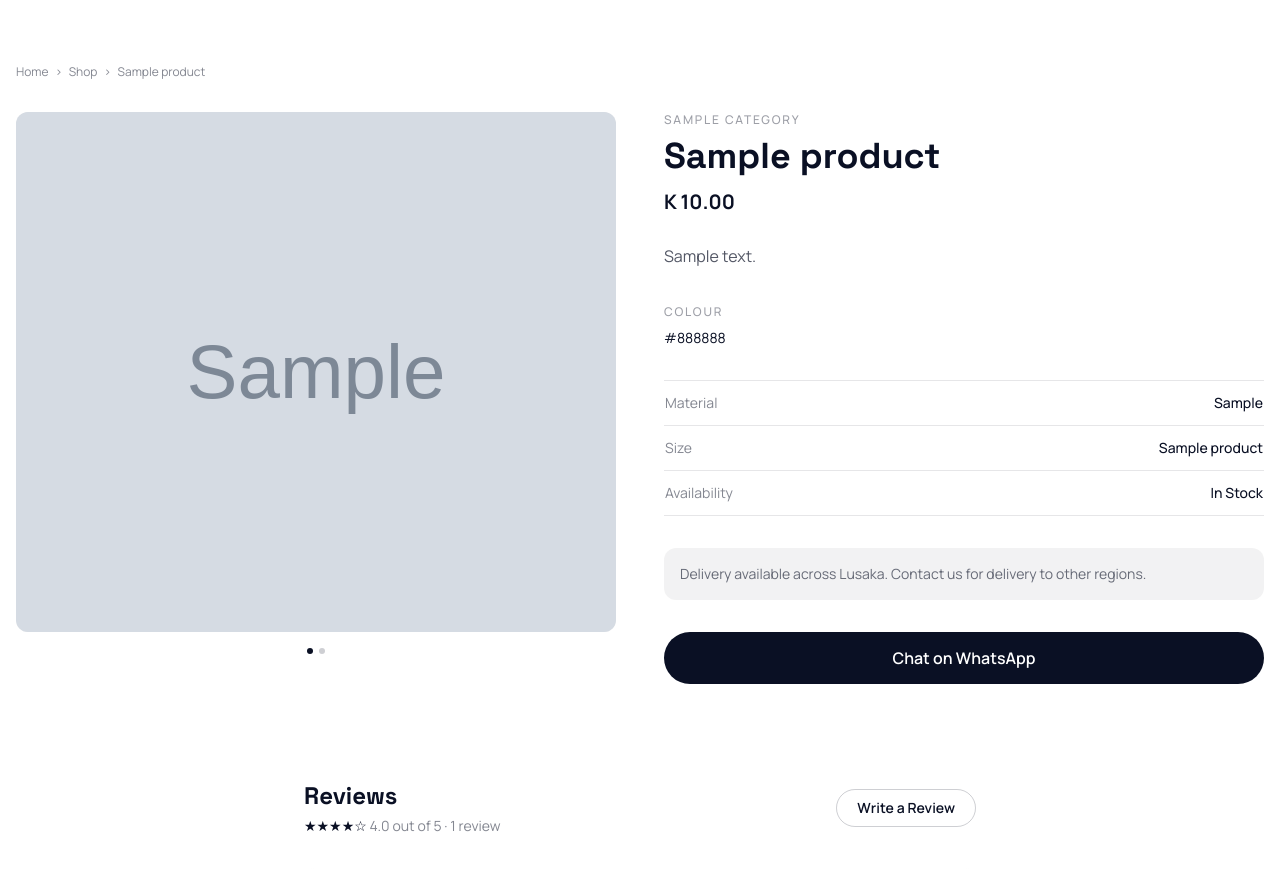
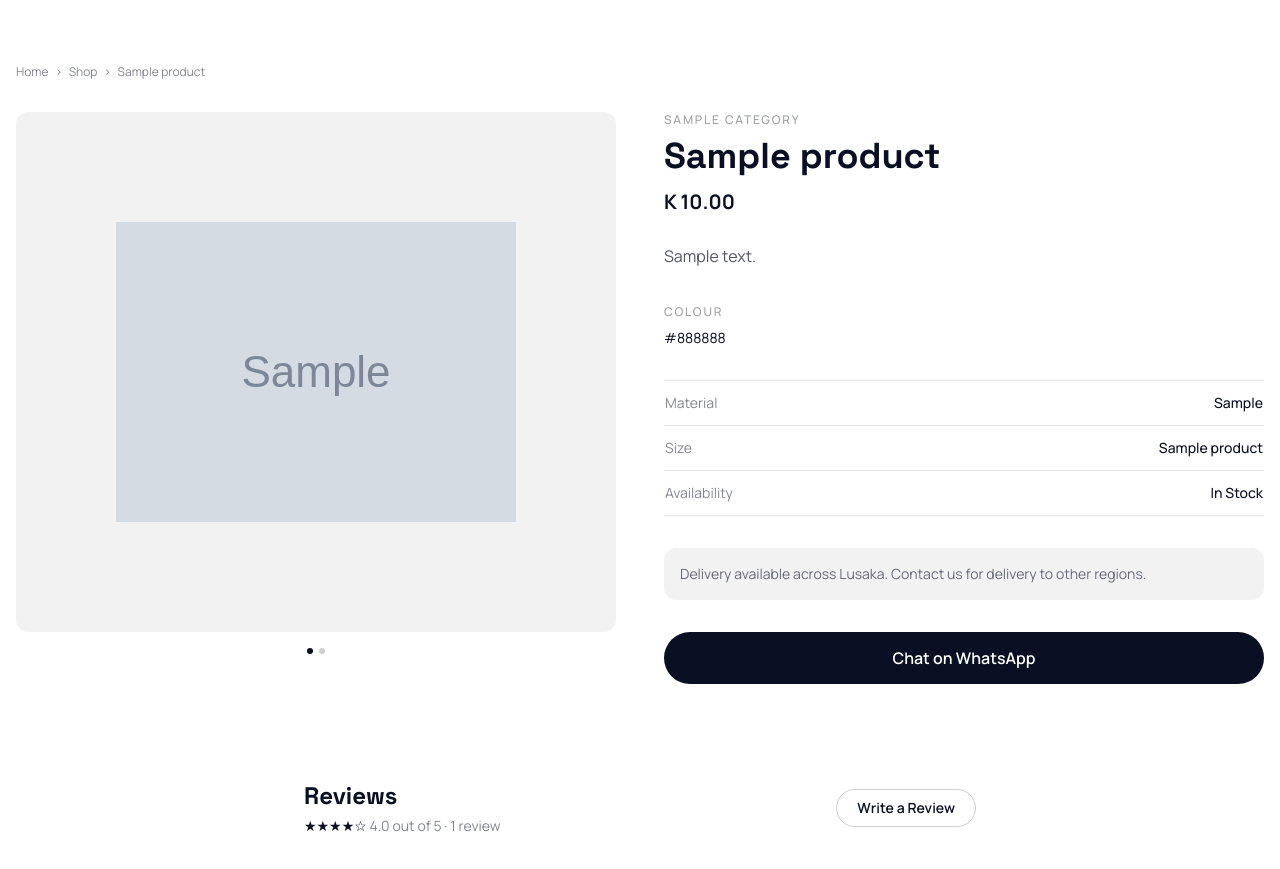
Before and after one commit to ChristopherNyirongo/levvis-furniture, a Flask app: page /products/1 in a window 1280 px wide. Shown: the part 74-943 px from the top of the page. Run offline with Flask 3, Linux system fonts and the light colour scheme; tables that the repository leaves empty hold one stand-in row (values such as "Sample post"); grey boxes marked "Sample" are stand-in pictures.

Commit message:
Switch main product gallery to object-contain so full item is always visible, not cropped

```diff
--- a/app/templates/products/detail.html
+++ b/app/templates/products/detail.html
@@ -30,12 +30,12 @@
                             <div class="gallery-error hidden absolute inset-0 flex items-center justify-center text-navy/30 text-sm">
                                 Image unavailable
                             </div>
-                            <button onclick="openLightbox({{ loop.index0 }})" class="absolute inset-0">
+                            <button onclick="openLightbox({{ loop.index0 }})" class="absolute inset-0 flex items-center justify-center p-6">
                                 <img src="{{ img_url }}" alt="{{ product.name }} — image {{ loop.index }}"
                                      decoding="async"
                                      onload="this.closest('.gallery-slide').querySelector('.gallery-loader').classList.add('hidden'); this.classList.remove('opacity-0');"
                                      onerror="this.closest('.gallery-slide').querySelector('.gallery-loader').classList.add('hidden'); this.closest('.gallery-slide').querySelector('.gallery-error').classList.remove('hidden'); this.classList.add('hidden');"
-                                     class="w-full h-full object-cover opacity-0 transition-opacity duration-300 relative z-10">
+                                     class="max-w-full max-h-full object-contain opacity-0 transition-opacity duration-300 relative z-10">
                             </button>
                         </div>
                         {% endfor %}
```
